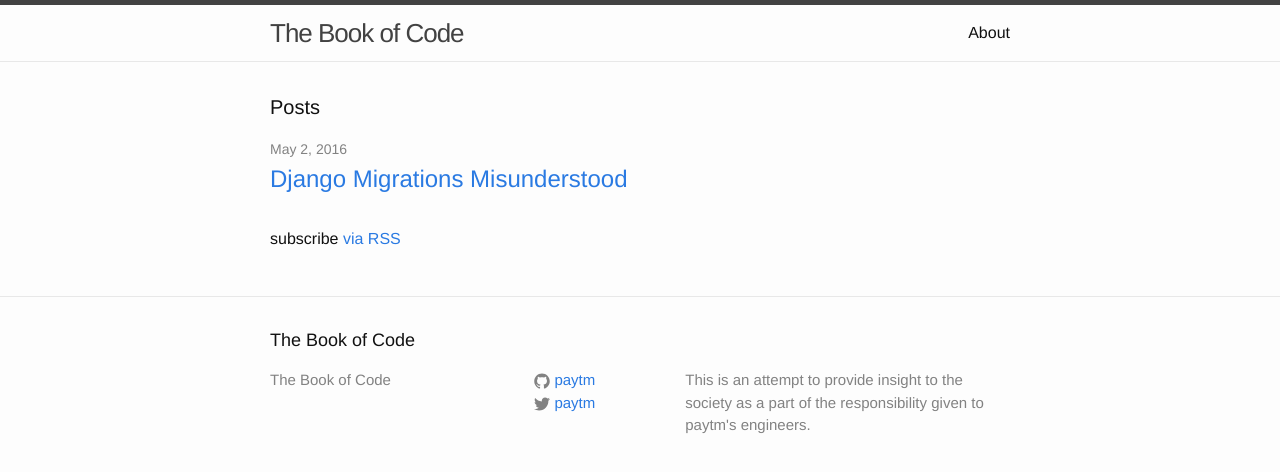
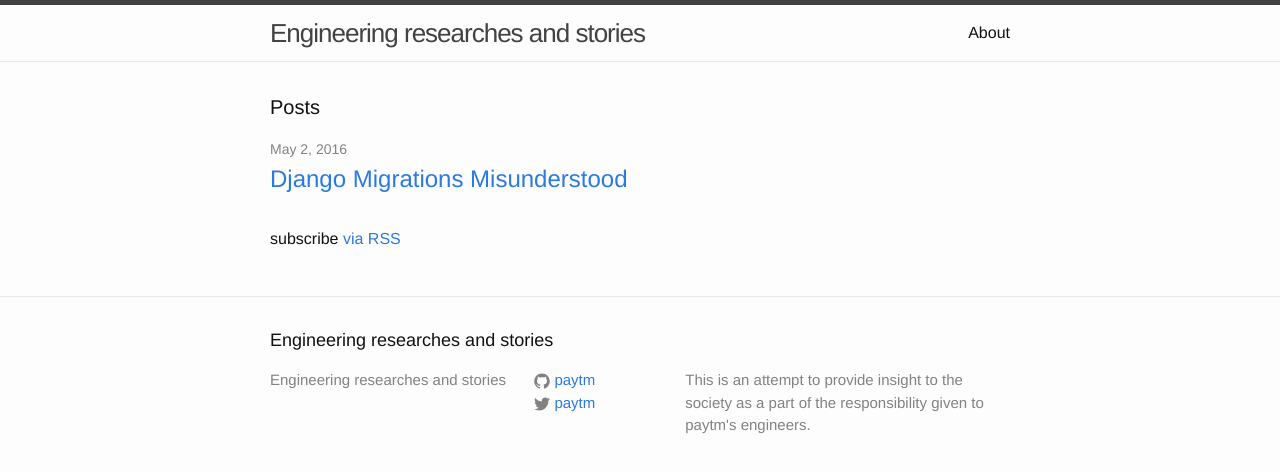
Before and after one commit to paytm/paytm.github.io, a Jekyll site: the page built from index.html, in a window 1280 px wide. Shown: the top 472 px of the page. Built offline with Jekyll 4.4.1, drawn with Linux system fonts in a browser that asks for light colours.

Commit message:
changed name of blog

```diff
--- a/_config.yml
+++ b/_config.yml
@@ -1,5 +1,5 @@
 # Site settings
-title: The Book of Code
+title: Engineering researches and stories
 # email: your-email@domain.com
 description: > # this means to ignore newlines until "baseurl:"
   This is an attempt to provide insight to the society as a part of the
```
